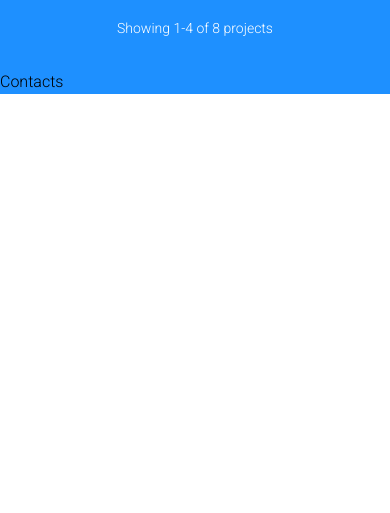
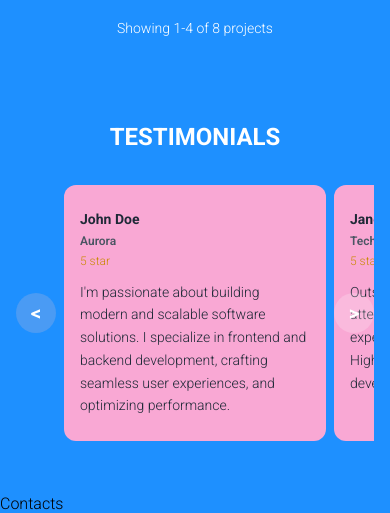
Before and after one commit to drusykhulwi/portfolio, a React (Create React App) app in the folder frontend/: page / in a window 390 px wide. Shown: the part 4134-4647 px from the top of the page. Before the commit the page ends 4228 px from the top, so only its background shows below. Built offline with nearby package versions, Linux system fonts and the light colour scheme.

Commit message:
Added a testimonial component

```diff
--- a/frontend/src/Homepage.js
+++ b/frontend/src/Homepage.js
@@ -1,19 +1,23 @@
 import About from "./components/About";
 import Contacts from "./components/Contacts";
+import Footer from "./components/Footer";
 import Home from "./components/Home";
 import Navbar from "./components/Navbar"
 import Projects from "./components/Projects";
 import Services from "./components/Services";
+import Testimonials from "./components/Testimonials";
 
 function Homepage() {
   return (
-    <div className="min-h-screen bg-primary">
+    <div className="min-h-screen bg-primary overflow-x-hidden">
         <Navbar/>
         <Home/>
         <About/>
         <Services/>
         <Projects/>
+        <Testimonials/>
         <Contacts/>
+        <Footer/>
     </div>
   );
 }
--- /dev/null
+++ b/frontend/src/components/Testimonials.js
@@ -0,0 +1,78 @@
+import { useRef } from 'react'
+
+function Testimonials() {
+    const reviews = [
+        {name:"John Doe", company: "Aurora", ratings: "5 star", review: "I'm passionate about building modern and scalable software solutions. I specialize in frontend and backend development, crafting seamless user experiences, and optimizing performance."},
+        {name:"Jane Smith", company: "TechCorp", ratings: "5 star", review: "Outstanding work on our project. The attention to detail and technical expertise exceeded our expectations. Highly recommend for any development needs."},
+        {name:"Mike Johnson", company: "StartupXYZ", ratings: "5 star", review: "Delivered exceptional results on time and within budget. Great communication throughout the project and truly understands modern development practices."},
+        {name:"Sarah Wilson", company: "InnovateLabs", ratings: "5 star", review: "Professional, reliable, and skilled developer. The final product was exactly what we envisioned and the performance optimizations were impressive."},
+        {name:"David Chen", company: "CloudTech", ratings: "5 star", review: "Excellent problem-solving skills and deep knowledge of both frontend and backend technologies. Made our complex requirements seem effortless."},
+        {name:"Emily Davis", company: "WebSolutions", ratings: "5 star", review: "Top-notch developer who delivers clean, maintainable code. The user experience improvements made a significant impact on our business metrics."},
+    ]
+
+    const scrollRef = useRef(null);
+
+    const scrollLeft = () => {
+        const container = scrollRef.current;
+        const cardWidth = container.children[0].offsetWidth;
+        const gap = 8; // gap-2 = 8px
+        const scrollDistance = cardWidth + gap;
+        container.scrollBy({ left: -scrollDistance, behavior: 'smooth'});
+    };
+
+    const scrollRight = () => {
+        const container = scrollRef.current;
+        const cardWidth = container.children[0].offsetWidth;
+        const gap = 8; // gap-2 = 8px
+        const scrollDistance = cardWidth + gap;
+        container.scrollBy({ left: scrollDistance, behavior: 'smooth' });
+    };
+
+    return (
+        <div className="min-h-[50vh] flex flex-col items-center justify-center gap-8 sm:gap-12 lg:gap-16 px-4 sm:px-6 lg:px-8 py-8">
+            <h2 className='h-[15%] text-white font-bold text-2xl sm:text-3xl md:text-4xl lg:text-5xl text-center'>
+                TESTIMONIALS
+            </h2>
+            <div className='h-[80%] relative w-full max-w-7xl'>
+                <button
+                    onClick={scrollLeft}
+                    className='absolute left-0 top-1/2 transform -translate-y-1/2 z-10 bg-primary-light bg-opacity-20 hover:bg-opacity-30 text-white rounded-full w-10 h-10 flex items-center justify-center text-xl font-bold transition-all duration-200'
+                >
+                    {"<"}
+                </button>
+                <div
+                    className='overflow-x-hidden scroll-smooth'
+                    ref={scrollRef}
+                >
+                    <div className='flex gap-2 px-12'>
+                        {reviews.map((items, index) => (
+                            <div
+                                key={index}
+                                className='flex-shrink-0 w-full sm:w-1/2 lg:w-1/3 px-4 py-6 bg-pink-300 text-gray-800 rounded-xl transition-all duration-300 hover:scale-85'
+                            >
+                                <div className='space-y-3'>
+                                    <div>
+                                        <h3 className='font-bold text-sm mb-1'>{items.name}</h3>
+                                        <h5 className='font-semibold text-xs text-gray-600 mb-1'>{items.company}</h5>
+                                        <p className='text-xs text-yellow-600'>{items.ratings}</p>
+                                    </div>
+                                    <p className='text-sm leading-relaxed'>
+                                        {items.review}
+                                    </p>
+                                </div>
+                            </div>
+                        ))}
+                    </div>
+                </div>
+                <button
+                    onClick={scrollRight}
+                    className='absolute right-0 top-1/2 transform -translate-y-1/2 z-10 bg-white bg-opacity-20 hover:bg-opacity-30 text-white rounded-full w-10 h-10 flex items-center justify-center text-xl font-bold transition-all duration-200'
+                >
+                    {">"}
+                </button>
+            </div>
+        </div>
+    )
+}
+
+export default Testimonials
```
